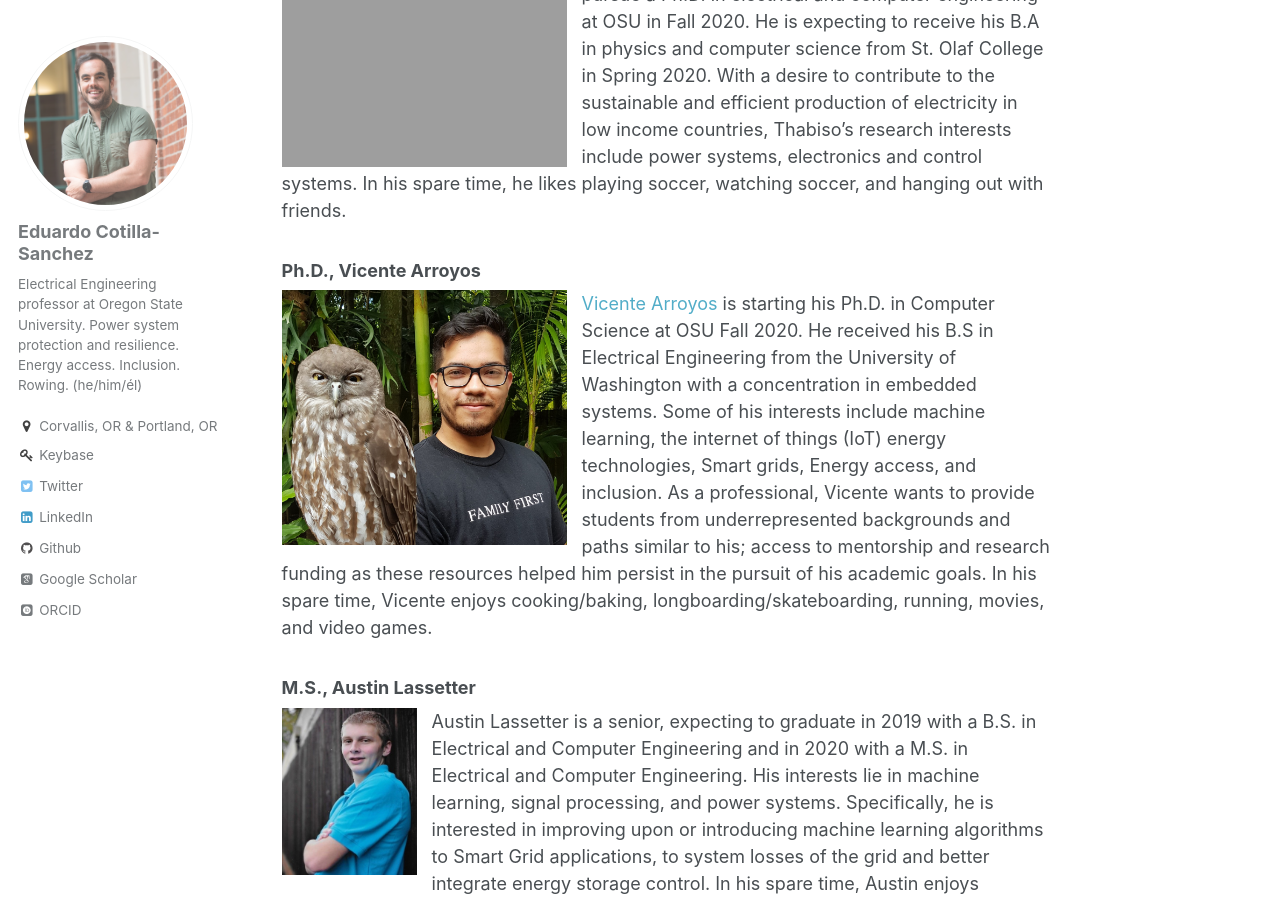
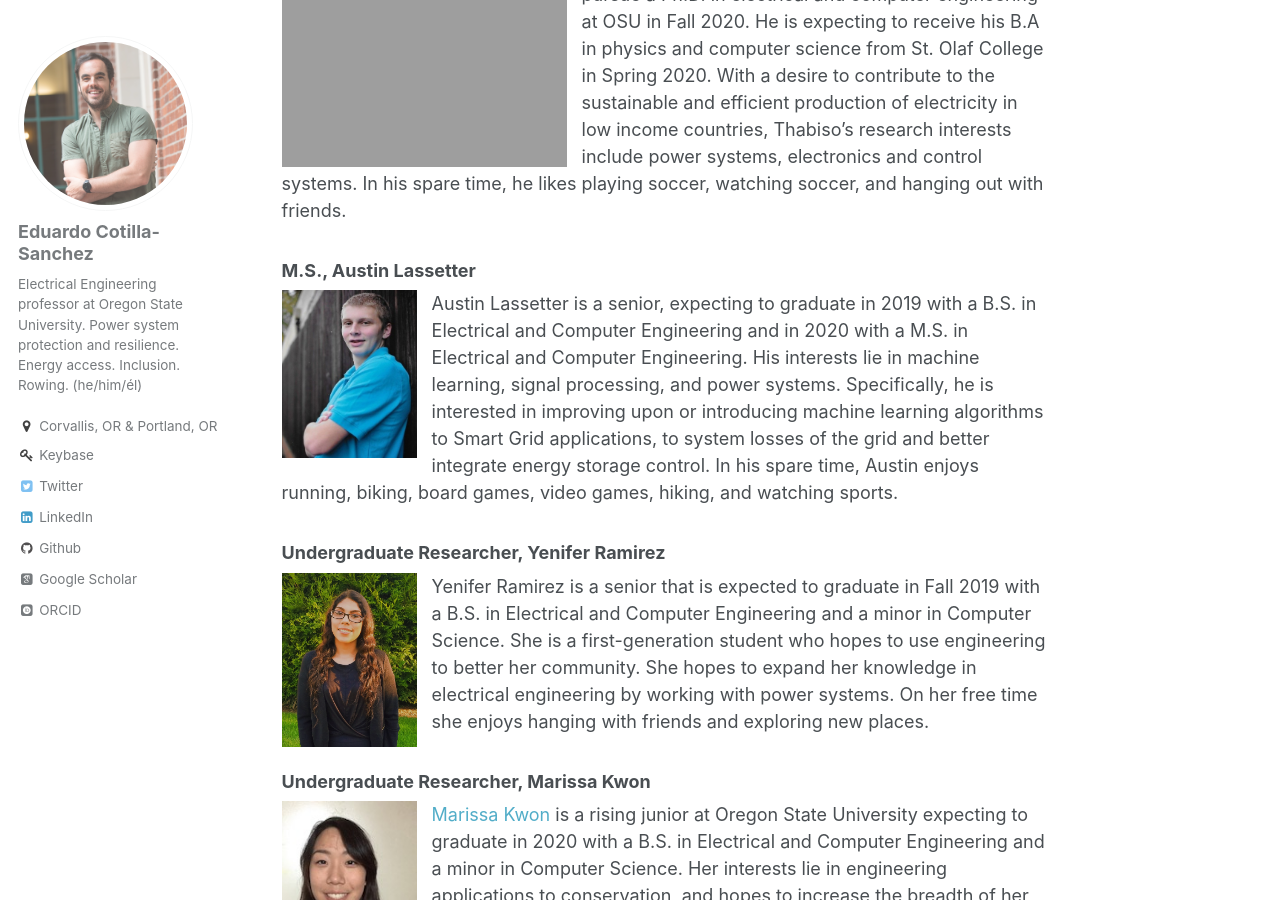
Before and after one commit to ecotillasanchez/ecotillasanchez.github.io, a Jekyll site: the page built from _pages/students.md, in a window 1280 px wide and 900 px high, scrolled down 2011 px. Built offline with Jekyll 4.4.1, drawn with Linux system fonts in a browser that asks for light colours; some web fonts are replaced.

Commit message:
Minor updates WIP.

```diff
--- a/_pages/students.md
+++ b/_pages/students.md
@@ -26,9 +26,6 @@ Travis Hagan graduated from Oregon State University with a Bachelor of Science i
 ### Ph.D., Thabiso Mabote
 <img align="left" src="https://ecotillasanchez.github.io/files/thabiso.jpg" alt="Thabiso Mabote" width="300" height="200" style="padding-right:15px"> [Thabiso Mabote](https://www.linkedin.com/in/thabiso-mabote-321013100/) is an incoming student hoping to pursue a Ph.D. in electrical and computer engineering at OSU in Fall 2020. He is expecting to receive his B.A in physics and computer science from St. Olaf College in Spring 2020. With a desire to contribute to the sustainable and efficient production of electricity in low income countries, Thabiso’s research interests include power systems, electronics and control systems. In his spare time, he likes playing soccer, watching soccer, and hanging out with friends.
 
-### Ph.D., Vicente Arroyos
-<img align="left" src="https://ecotillasanchez.github.io/files/vicente.jpg" alt="Vicente Arroyos" width="300" height="200" style="padding-right:15px"> [Vicente Arroyos](https://www.linkedin.com/in/vicente-arroyos-63053b15a/) is starting his Ph.D. in Computer Science at OSU Fall 2020. He received his B.S in Electrical Engineering from the University of Washington with a concentration in embedded systems. Some of his interests include machine learning, the internet of things (IoT) energy technologies, Smart grids, Energy access, and inclusion. As a professional, Vicente wants to provide students from underrepresented backgrounds and paths similar to his; access to mentorship and research funding as these resources helped him persist in the pursuit of his academic goals. In his spare time, Vicente enjoys cooking/baking, longboarding/skateboarding, running, movies, and video games.
-
 ### M.S., Austin Lassetter
 <img align="left" src="https://ecotillasanchez.github.io/files/austin.jpeg" alt="Austin Lassetter" width="150" height="200" style="padding-right:15px"> Austin Lassetter is a senior, expecting to graduate in 2019 with a B.S. in Electrical and Computer Engineering and in 2020 with a M.S. in Electrical and Computer Engineering. His interests lie in machine learning, signal processing, and power systems. Specifically, he is interested in improving upon or introducing machine learning algorithms to Smart Grid applications, to system losses of the grid and better integrate energy storage control. In his spare time, Austin enjoys running, biking, board games, video games, hiking, and watching sports.
 
```
Also changed, not shown: _publications/2020-08-22.md (+1 -1 lines).
